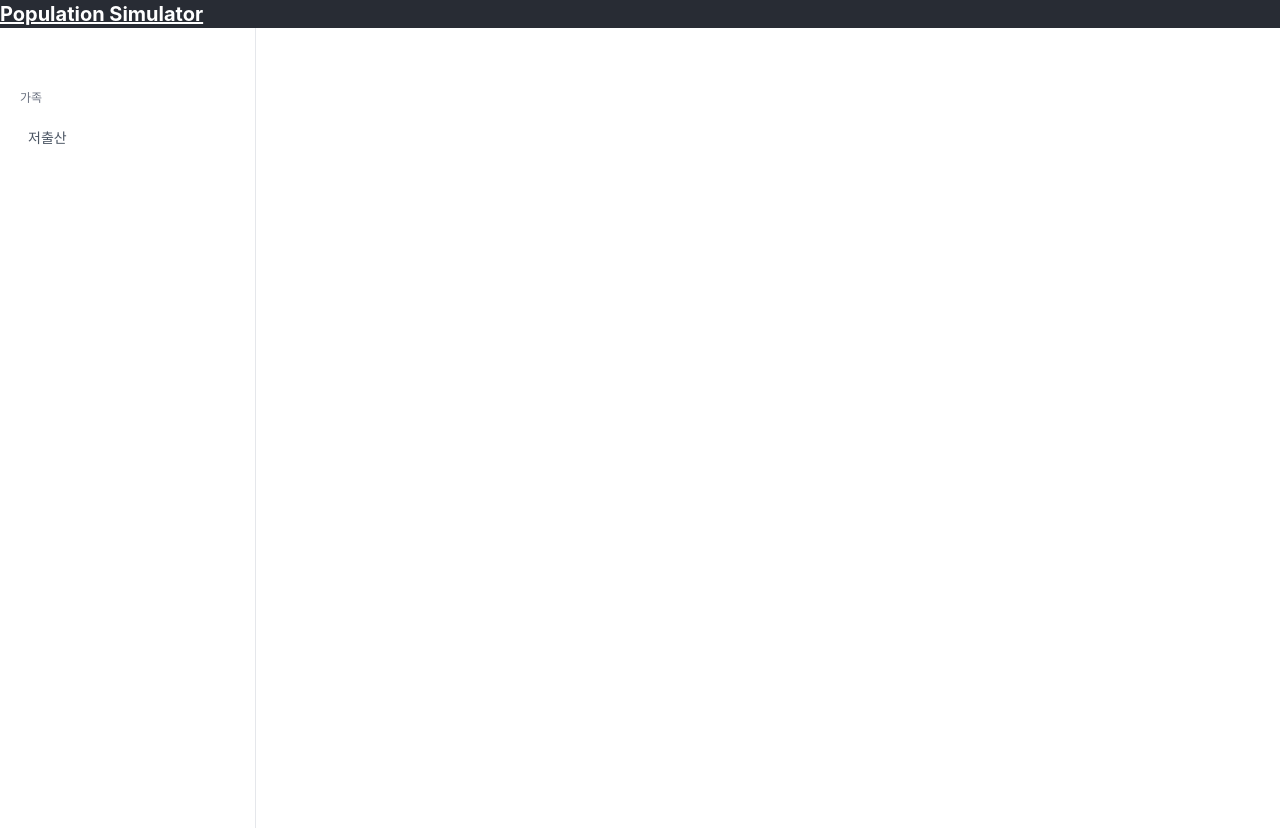
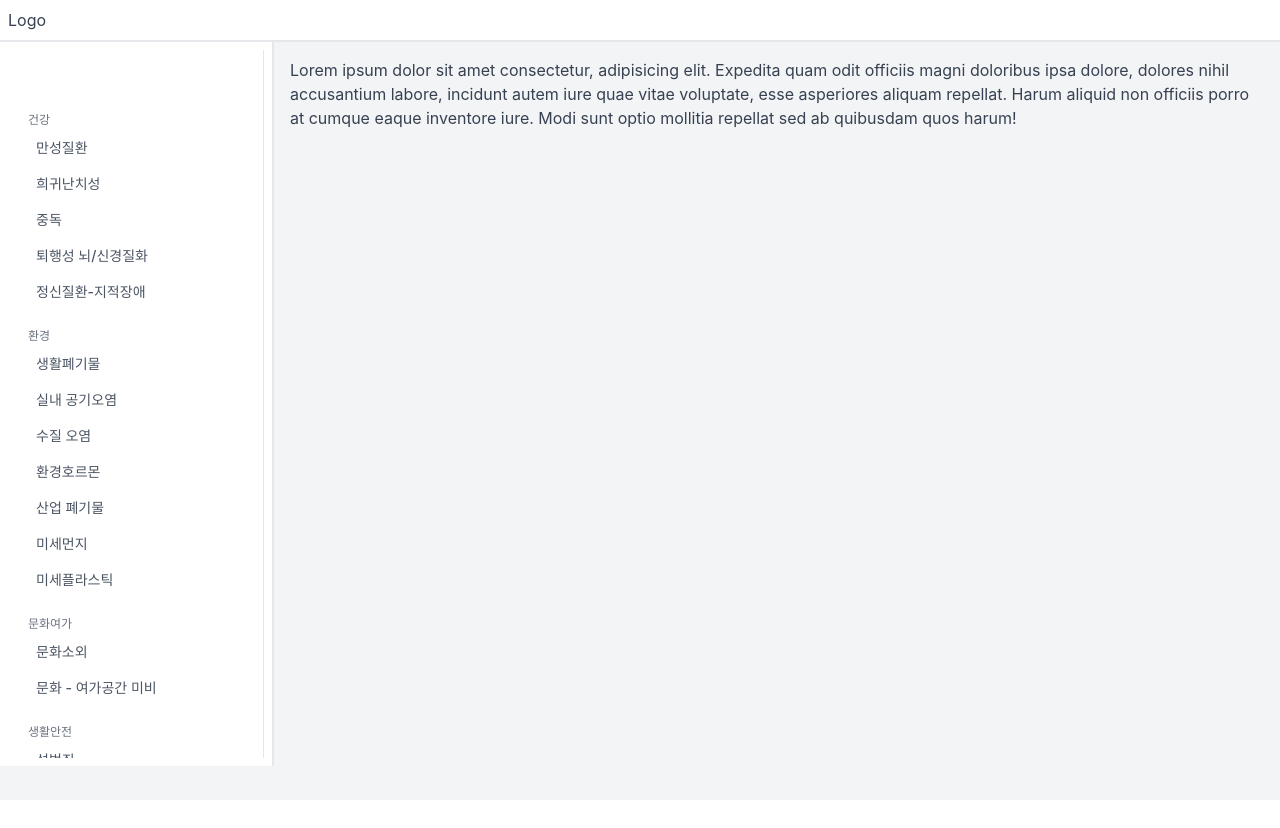
Before and after one commit to sean-ineeji/proj-rnd-population, a React (Create React App) app in the folder population-simulator/: page / in a window 1280 px wide. After the commit the page ends 800 px from the top, so only its background shows below. Built offline with nearby package versions, Linux system fonts and the light colour scheme.

Commit message:
feat: Update Sidebar component

```diff
--- a/population-simulator/src/App.tsx
+++ b/population-simulator/src/App.tsx
@@ -2,19 +2,28 @@ import React from 'react';
 import logo from './logo.svg';
 import './App.css';
 import Sidebar from 'components/Sidebar/Sidebar';
+import Content from 'components/Content/Content';
 
 function App() {
   return (
-    <div className="App">
-      <header className="App-header">
-        <h1 className="text-xl font-bold underline">Population Simulator</h1>
+    <main className="min-h-screen w-full bg-gray-100 text-gray-700">
+      <header className="flex w-full items-center justify-between border-b-2 border-gray-200 bg-white p-2">
+        <div className="flex items-center space-x-2">
+          <div>Logo</div>
+        </div>
       </header>
-      <div className="relative h-32 w-32">
+      <div className="flex">
         <Sidebar />
+        <div className="w-full p-4">
+          Lorem ipsum dolor sit amet consectetur, adipisicing elit. Expedita
+          quam odit officiis magni doloribus ipsa dolore, dolores nihil
+          accusantium labore, incidunt autem iure quae vitae voluptate, esse
+          asperiores aliquam repellat. Harum aliquid non officiis porro at
+          cumque eaque inventore iure. Modi sunt optio mollitia repellat sed ab
+          quibusdam quos harum!
+        </div>
       </div>
-      <main>visualization</main>
-      <footer></footer>
-    </div>
+    </main>
   );
 }
 
--- a/population-simulator/src/components/Content/Content.tsx
+++ b/population-simulator/src/components/Content/Content.tsx
@@ -1,7 +1,7 @@
 import React from 'react';
 
 const content = () => {
-  return <div>content</div>;
+  return <div className="absolute inset-0 dark:border-gray-700">content</div>;
 };
 
 export default content;
--- a/population-simulator/src/components/Sidebar/Sidebar.tsx
+++ b/population-simulator/src/components/Sidebar/Sidebar.tsx
@@ -2,8 +2,53 @@ import React from 'react';
 import tw from 'tailwind-styled-components';
 
 const Sidebar = () => {
+  const issues = {
+    건강: [
+      '만성질환',
+      '희귀난치성',
+      '중독',
+      '퇴행성 뇌/신경질화',
+      '정신질환-지적장애',
+    ],
+    환경: [
+      '생활폐기물',
+      '실내 공기오염',
+      '수질 오염',
+      '환경호르몬',
+      '산업 폐기물',
+      '미세먼지',
+      '미세플라스틱',
+    ],
+    문화여가: ['문화소외', '문화 - 여가공간 미비'],
+    생활안전: [
+      '성범죄',
+      '먹거리 안전',
+      '사이버 범죄',
+      '가정 안전사고',
+      '화이트칼라 범죄',
+      '사생활 침해',
+      '가상증표(통화) 부작용',
+    ],
+    재난재해: [
+      '기상재해',
+      '화학사고',
+      '감염병',
+      '방사능 오염',
+      '지진',
+      '소방안전',
+    ],
+    에너지: ['전력수급', '에너지 빈곤'],
+    주거교통: ['불량/노후 주택', '교통 혼잡', '교통안전'],
+    가족: ['노인 소외 - 자살', '가정폭력', '저출산'],
+    교육: ['교육격차', '학교폭력'],
+    사회통합: ['의료격차', '정보격차', '취약계층 생활불편', '노동의 차별'],
+  };
+
   return (
-    <div className="absolute inset-y-0 left-0  w-16">
+    <div
+      className="flex w-72 flex-col space-y-2 border-r-2 border-gray-200 bg-white p-2"
+      style={{ height: '90.5vh' }}
+    >
       <aside className="flex flex-col w-64 h-screen px-5 py-8 overflow-y-auto bg-white border-r rtl:border-r-0 rtl:border-l dark:bg-gray-900 dark:border-gray-700">
         {/* <a href="#">
         <img
@@ -16,12 +61,21 @@ const Sidebar = () => {
         <div className="flex flex-col justify-between flex-1 mt-6">
           <nav className="-mx-3 space-y-6 ">
             <div className="space-y-3 ">
-              <label className="px-3 text-xs text-gray-500 uppercase dark:text-gray-400">
-                가족
-              </label>
-              <button className="w-full flex items-center px-3 py-2 text-gray-600 transition-colors duration-300 transform rounded-lg dark:text-gray-200 hover:bg-gray-100 dark:hover:bg-gray-800 dark:hover:text-gray-200 hover:text-gray-700">
-                <p className="mx-2 text-sm font-medium">저출산</p>
-              </button>
+              {Object.entries(issues).map(([category, subIssues]) => (
+                <div key={category}>
+                  <label className="px-3 text-xs text-gray-500 uppercase dark:text-gray-400">
+                    {category}
+                  </label>
+                  {subIssues.map((subIssue) => (
+                    <button
+                      className="w-full flex items-center px-3 py-2 text-gray-600 transition-colors duration-300 transform rounded-lg dark:text-gray-200 hover:bg-gray-100 dark:hover:bg-gray-800 dark:hover:text-gray-200 hover:text-gray-700"
+                      key={subIssue}
+                    >
+                      <p className="mx-2 text-sm font-medium">{subIssue}</p>
+                    </button>
+                  ))}
+                </div>
+              ))}
             </div>
           </nav>
         </div>
```
